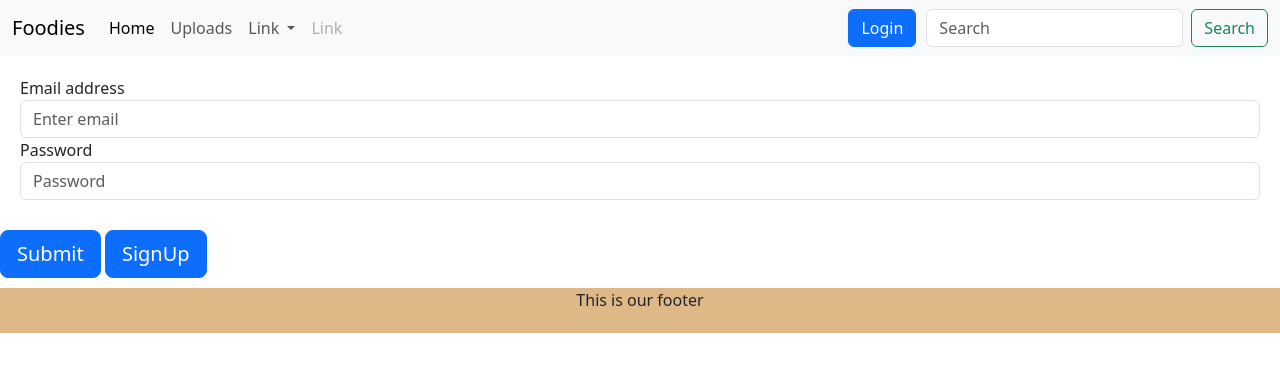
After one commit to vinayak-v-nayak/Foodies-Shop, a Django app: page /Login in a window 1280 px wide. The commit adds this page. Shown: the top 372 px of the page. Run offline with Django 5.2, Linux system fonts and the light colour scheme; some libraries are stand-ins or nearby versions.

Commit message:
new changes untill login

```diff
--- /dev/null
+++ b/Templates/login.html
@@ -0,0 +1,22 @@
+{% extends 'main.html' %} {% block body_block %}
+<div class = "form-box">
+<form method="post" enctype="multipart/form-data">
+  {% csrf_token %}
+  <div class="form-group">
+    <label for="exampleInputEmail1">Email address</label>
+    <input  class="form-control" placeholder="Enter email">
+  </div>
+  <div class="form-group">
+    <label for="exampleInputPassword1">Password</label>
+    <input type="password" class="form-control" id="exampleInputPassword1" placeholder="Password">
+  </div>
+
+  </div>
+  <!-- {{form.as_p}} -->
+  <button type="submit" class = "btn btn-lg btn-primary submitBtn"> Submit </button>
+  <button type="submit" class = "btn btn-lg btn-primary submitBtn"> SignUp </button>
+ <!-- <a href = "{%url 'SignUp' %}">Sign up</a> -->
+</div>
+</form>
+
+{% endblock %}
--- a/Templates/main.html
+++ b/Templates/main.html
@@ -5,6 +5,20 @@
     <meta name="viewport" content="width=device-width, initial-scale=1.0">
     <link href="https://cdn.jsdelivr.net/npm/bootstrap@5.3.3/dist/css/bootstrap.min.css" rel="stylesheet" integrity="sha384-QWTKZyjpPEjISv5WaRU9OFeRpok6YctnYmDr5pNlyT2bRjXh0JMhjY6hW+ALEwIH" crossorigin="anonymous">
     <title>Home</title>
+    <style>
+      #loginButton{
+        margin-right: 10px;
+        margin-left: 10px;
+      }
+      .form-box{
+        padding : 20px;
+        border-radius: 20px;
+      }
+      .submitBtn{
+        margin-top: 10px;
+        margin-bottom: 10px;
+      }
+    </style>
 </head>
 <body>
   <nav class="navbar navbar-expand-lg bg-body-tertiary">
@@ -16,10 +30,10 @@
       <div class="collapse navbar-collapse" id="navbarScroll">
         <ul class="navbar-nav me-auto my-2 my-lg-0 navbar-nav-scroll" style="--bs-scroll-height: 100px;">
           <li class="nav-item">
-            <a class="nav-link active" aria-current="page" href="#">Home</a>
+            <a class="nav-link active" aria-current="page" href="{% url 'home' %}">Home</a>
           </li>
           <li class="nav-item">
-            <a class="nav-link" href="#">Link</a>
+            <a class="nav-link" href="{% url 'upload_images' %}">Uploads</a>
           </li>
           <li class="nav-item dropdown">
             <a class="nav-link dropdown-toggle" href="#" role="button" data-bs-toggle="dropdown" aria-expanded="false">
@@ -36,6 +50,8 @@
             <a class="nav-link disabled" aria-disabled="true">Link</a>
           </li>
         </ul>
+        <a href = "{% url 'Login' %}">
+        <button class="btn btn-primary" type="button" id = "loginButton">Login</button></a>
         <form class="d-flex" role="search">
           <input class="form-control me-2" type="search" placeholder="Search" aria-label="Search">
           <button class="btn btn-outline-success" type="submit">Search</button>
--- a/homepage/models.py
+++ b/homepage/models.py
@@ -16,6 +16,6 @@ class FoodImages(models.Model):
     name = models.CharField(max_length=100)
     category = models.TextField()
     cost = models.FloatField()
-    images = models.ImageField(upload_to="./Food/images/")
+    images = models.ImageField(upload_to="FoodImages/")
     updated = models.DateTimeField(auto_now=True) #updates the field value everytime instance is saved
     created = models.DateTimeField(auto_now_add=True)
--- a/homepage/urls.py
+++ b/homepage/urls.py
@@ -6,6 +6,9 @@ from .import views
 urlpatterns = [
     path('',views.Home,name="home"),
     path('About',views.About,name="about"),
-    path('Upload',views.Uploads,name="upload"),
+    path('Upload',views.Uploads,name="upload_images"),
+    path('Login',views.login_page,name="Login"),
+    path('SignUp',views.SignUp,name="SignUp"),
+
 
 ]
--- a/homepage/views.py
+++ b/homepage/views.py
@@ -23,6 +23,8 @@ def About(request):
 def Uploads(request):
     if request.method == 'POST':
         form = UploadForms(request.POST,request.FILES)
+        print(request.FILES)
+        print(request.POST)
         if form.is_valid():
             form.save()
             return redirect('home')
@@ -30,3 +32,34 @@ def Uploads(request):
         form = UploadForms()
 
     return render(request,"Uploads.html",{'form':form})
+
+
+from django.contrib.auth.forms import AuthenticationForm,UserCreationForm
+from django.contrib.auth import authenticate
+
+def login_page(request):
+     if request.method == 'POST':
+         form = AuthenticationForm(request,data=request.POST)
+         print("Is form valid",form)
+         if form.is_valid():
+             #username #password
+            user_name = form.cleaned_data.get('username')
+            password = form.cleaned_data.get('password')
+            user = authenticate(username=user_name,password=password)
+            if user is not None:
+                return  redirect('home')
+            else:
+                return render(request,"login.html",{'form':form})
+     else:
+        form = AuthenticationForm()
+        return render(request,"login.html",{'form':form})
+
+def SignUp(request):
+    if request.method == 'POST':
+        form = UserCreationForm(request.POST)
+        if form.is_valid():
+            form.save()
+        return redirect('Login')
+    else:
+        form = UserCreationForm()
+        return render(request,"SignUp.html",{'form':form})
```
Also changed, not shown: Templates/SignUp.html (added, +22 -0 lines), Templates/Uploads.html (+11 -4 lines), homepage/admin.py (+8 -1 lines), homepage/forms.py (+16 -0 lines), Food/images/download.jpg (added), db.sqlite3, homepage/migrations/0006_alter_foodimages_images.py (added).
